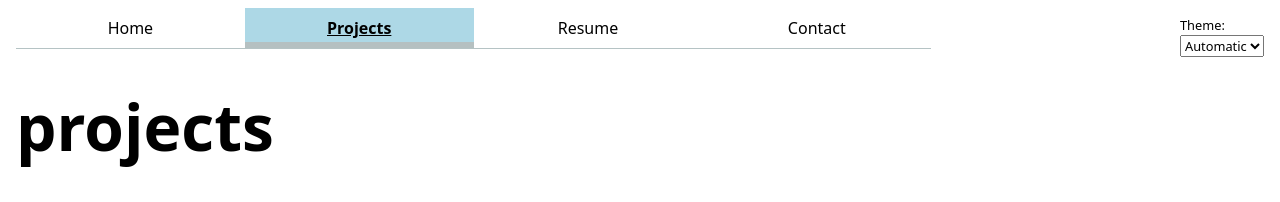
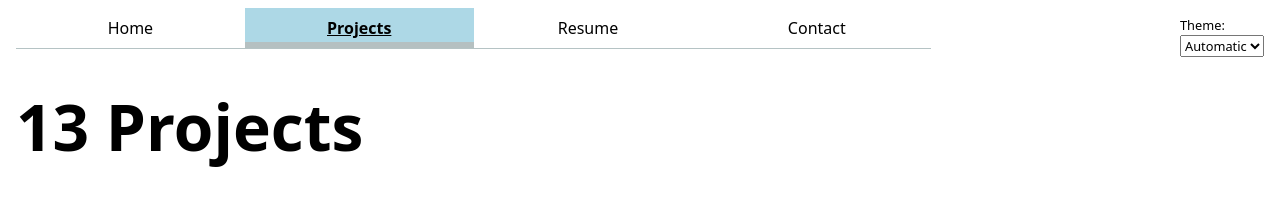
Before and after one commit to k-anisha/portfolio, a plain HTML site: page projects/index.html in a window 1280 px wide. Shown: the top 202 px of the page. Drawn offline with Linux system fonts and the light colour scheme.

Commit message:
lab4 updates

```diff
--- a/projects/index.html
+++ b/projects/index.html
@@ -12,7 +12,9 @@
 <body>
 
 
-  <h1>projects</h1>
+  <div class="projects-title">
+    <h1>projects</h1>
+  </div>
   <div class="projects">
     <script src="../global.js" type="module"></script>
     <script src="projects.js" type="module"></script>
--- a/projects/projects.js
+++ b/projects/projects.js
@@ -5,3 +5,7 @@ const projects = await fetchJSON('../lib/projects.json');
 const projectsContainer = document.querySelector('.projects');
 
 renderProjects(projects, projectsContainer, 'h2');
+
+const numProjects = projects.length
+const nProj = document.querySelector(".projects-title")
+nProj.innerHTML = `<h1>${numProjects} Projects</h1>`
```
